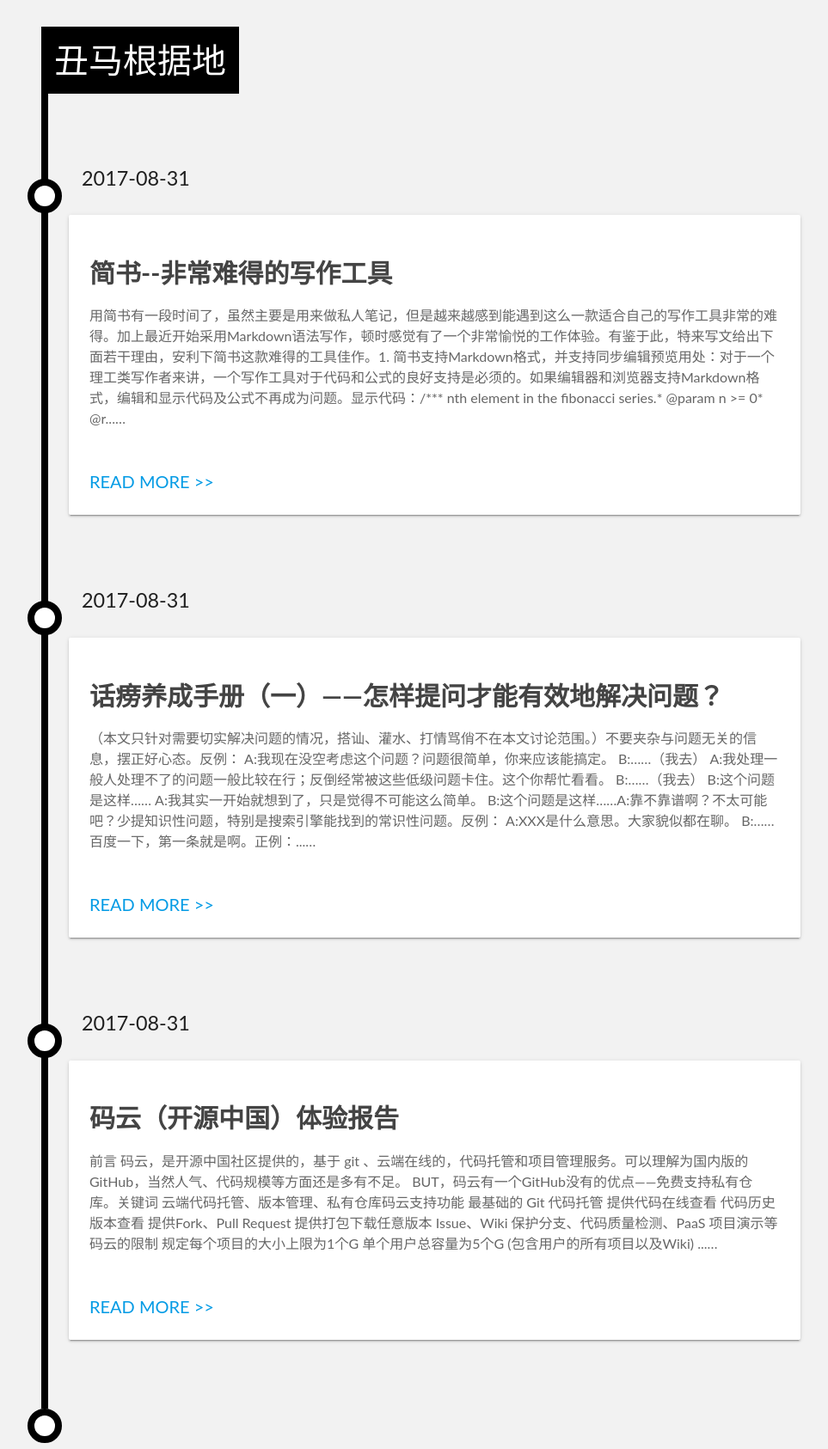
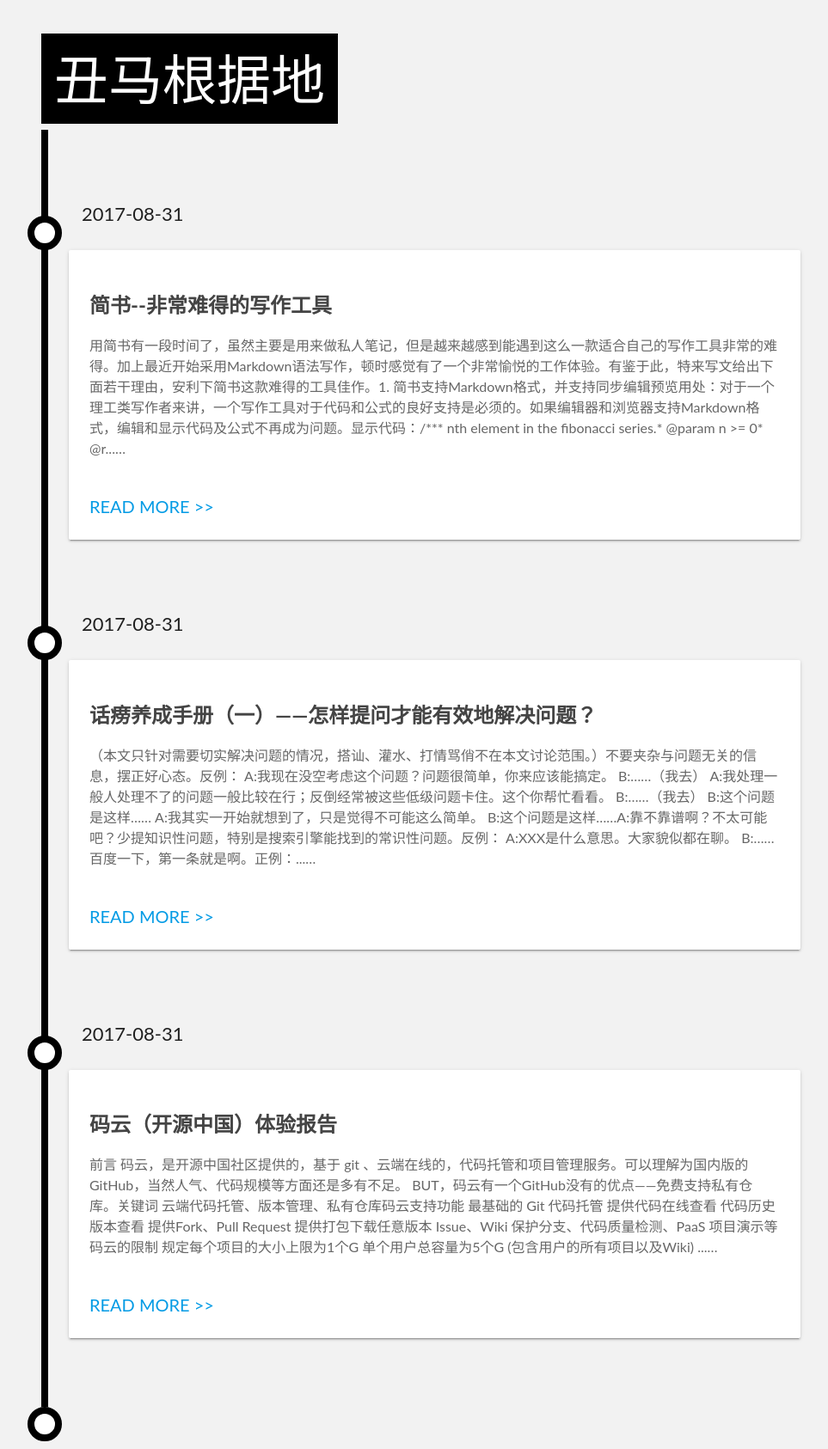
Before and after one commit to unicorn25/unicorn25.github.io, a Jekyll site: the page built from index.html, in a window 1280 px wide. Shown: the whole page at 86% size, without its empty margins (157-1120 px from the left). Built offline with Jekyll 4.4.1, drawn with Linux system fonts in a browser that asks for light colours.

Commit message:
fix: 修改blog文章（item）中，h1到h6的字体；降低body的font-size为16px

```diff
--- a/assets/css/main.css
+++ b/assets/css/main.css
@@ -1,5 +1,5 @@
 body {
-	font-size:20px;
+	font-size:16px;
 	font-family:'Lato',sans-serif,Helvetica;
 }
 img {
@@ -7,30 +7,6 @@
 }
 h1,h2,h3,h4,h5,h6 {
 	font-family:'Lato',sans-serif,Helvetica;
-}
-
-h1 {
-	font-size: 2em;
-}
-
-h2 {
-	font-size: 1.5em;
-}
-
-h3 {
-	font-size: 1.17em;
-}
-
-h4, {
-	font-size: 1em;
-}
-
-h5 {
-	font-size: 0.83em;
-}
-
-h6 {
-	font-size: 0.67em;
 }
 
 .item {
@@ -97,21 +73,28 @@
 }
 
 
-ol, ul {
-	margin: 0 0 1.3em 2.5em;
+.item h1 {
+    font-size: 26px
 }
-ol li, ul li {
-	margin: 0 0 .2em 0;
-	line-height: 1.6em;
+
+.item h2 {
+    font-size: 24px
 }
-ol ol, ol ul, ul ol, ul ul {
-	margin: .1em 0 .2em 2em;
- }
-ol {
-	list-style-type: decimal;
+
+.item h3 {
+    font-size: 22px
 }
-ul {
-	list-style-type: disc;
+
+.item h4 {
+    font-size: 20px
+}
+
+.item h5 {
+    font-size: 18px
+}
+
+.item h6 {
+    font-size: 16px
 }
 
 .excerpt-title{
```
